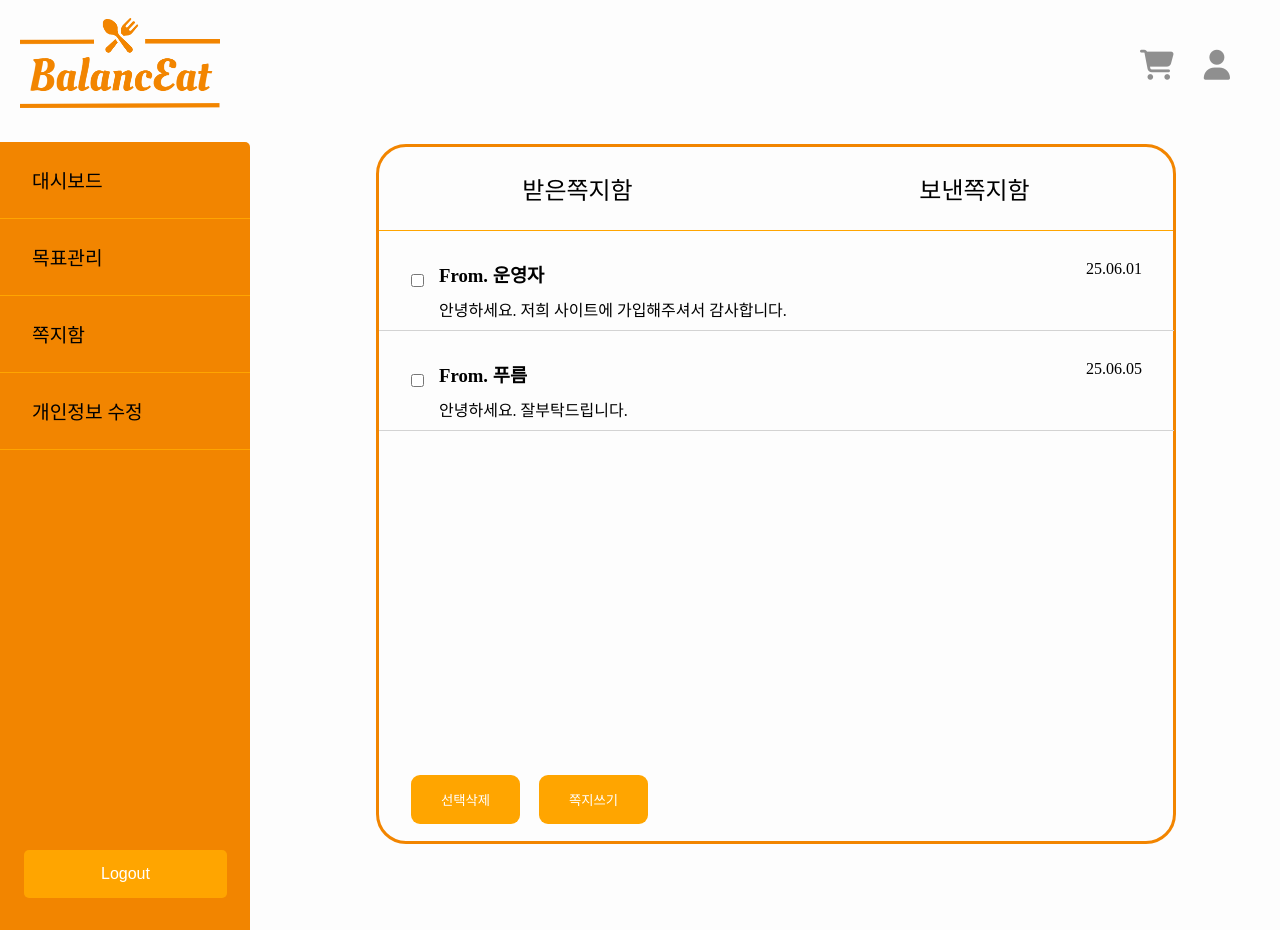
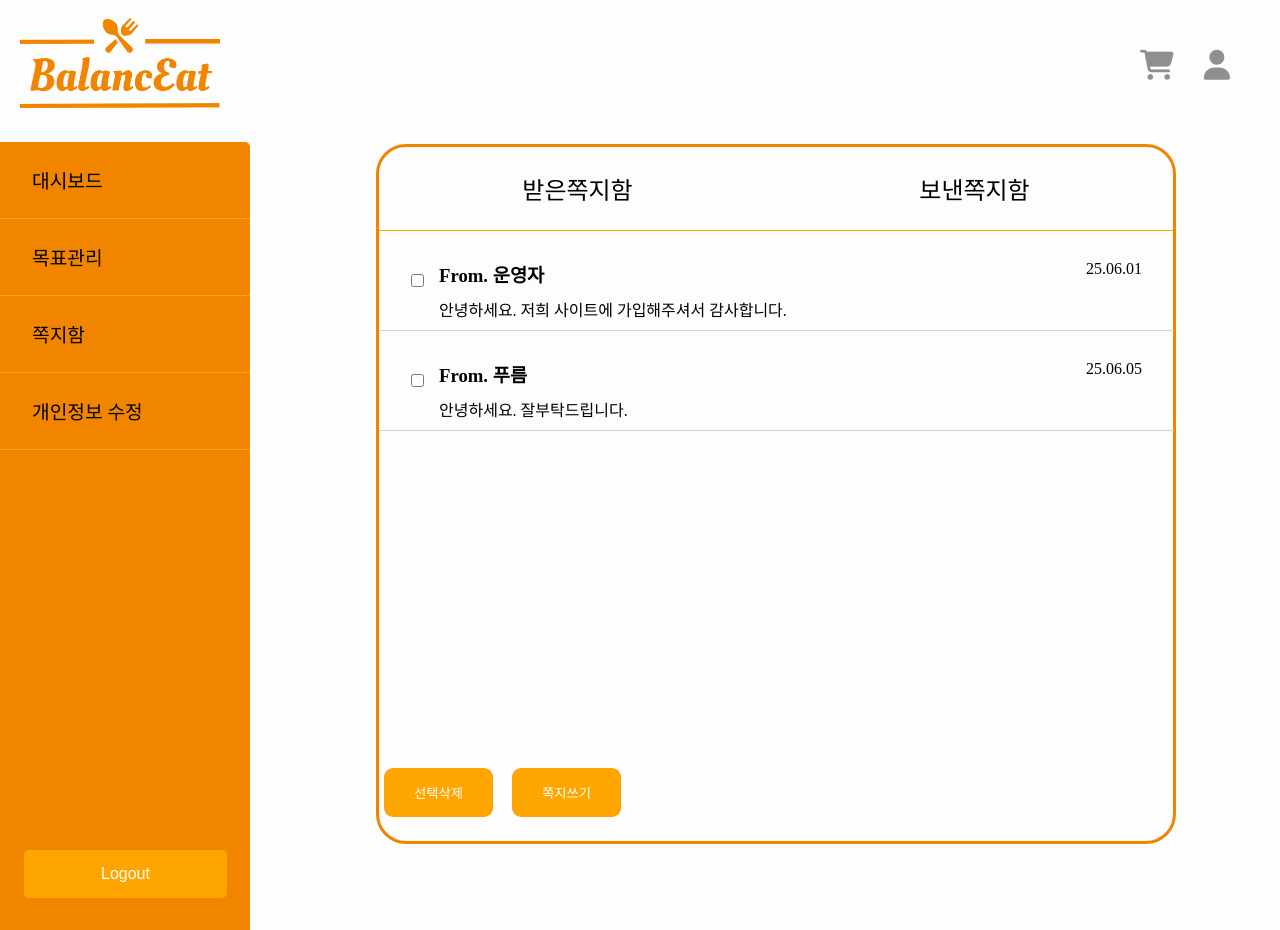
Before and after one commit to k-hyeongyu/stack-project, a React (Create React App) app: page /mypage/messagebox/inbox in a window 1280 px wide. Built offline with nearby package versions, Linux system fonts and the light colour scheme; a web font is replaced by a local one; what chartjs-plugin-datalabels would draw is missing.

Commit message:
쪽지함 버튼 포지션 최종 수정

```diff
--- a/src/mypage/messagebox/MessageBox.css
+++ b/src/mypage/messagebox/MessageBox.css
@@ -1,5 +1,5 @@
 .messageBoxContainer{
-    position: absolute;
+    position: flex;
 }
 
 
@@ -42,6 +42,7 @@
 .messages {
     border-bottom: 1px solid lightgray;
     height: 100px;
+    min-height: 100px;
     width: 795px;
     display: flex;
     justify-content: space-between;
@@ -64,8 +65,8 @@
 
 .msgBoxDelBtn{
     position: absolute;
-    top: 34rem;
-    left: 2rem;
+    top: 48rem;
+    left: 24rem;
     padding: 15px 30px;
     border-radius: 9px;
     background-color: orange;
@@ -83,8 +84,8 @@
 
 .msgBoxWrtBtn{
     position: absolute;
-    top: 34rem;
-    left: 10rem;
+    top: 48rem;
+    left: 32rem;
     padding: 15px 30px;
     border-radius: 9px;
     background-color: orange;
```
